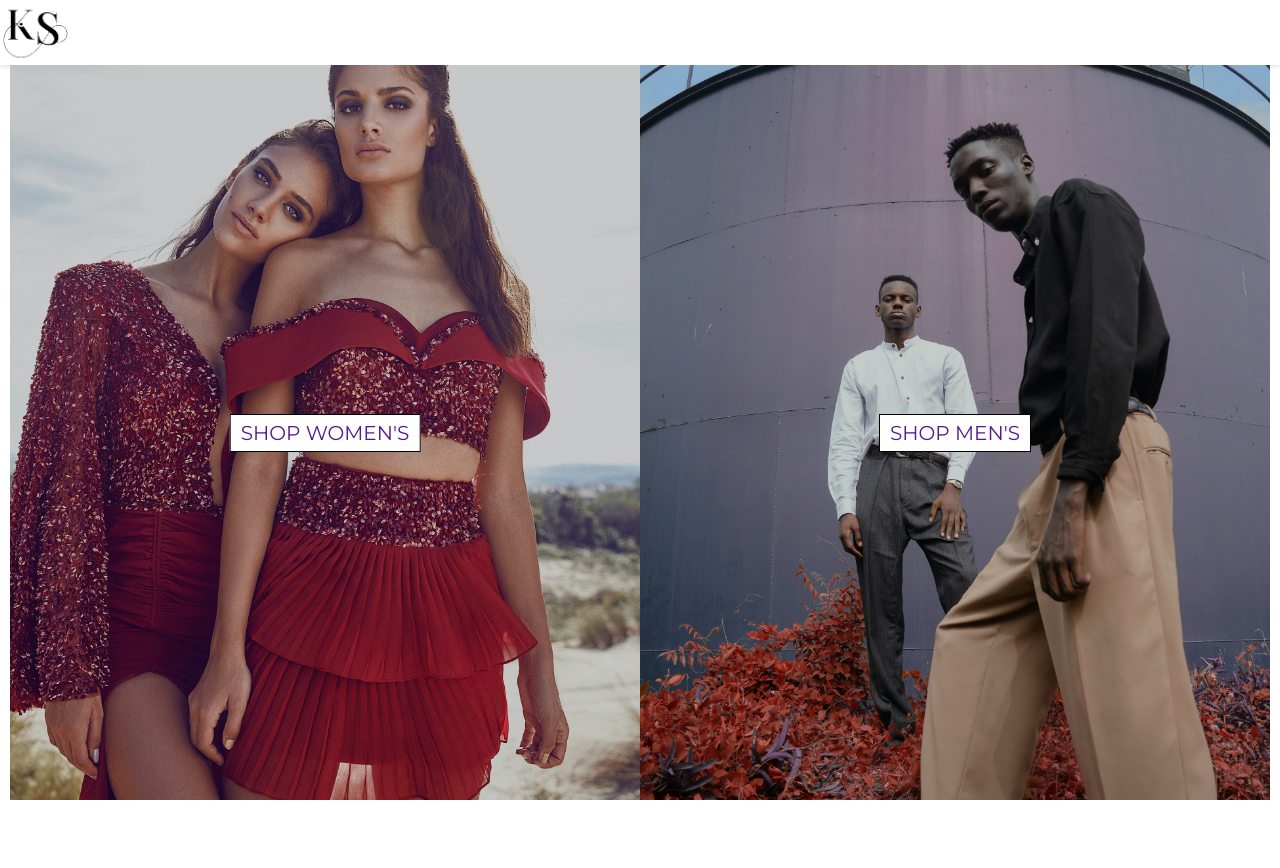
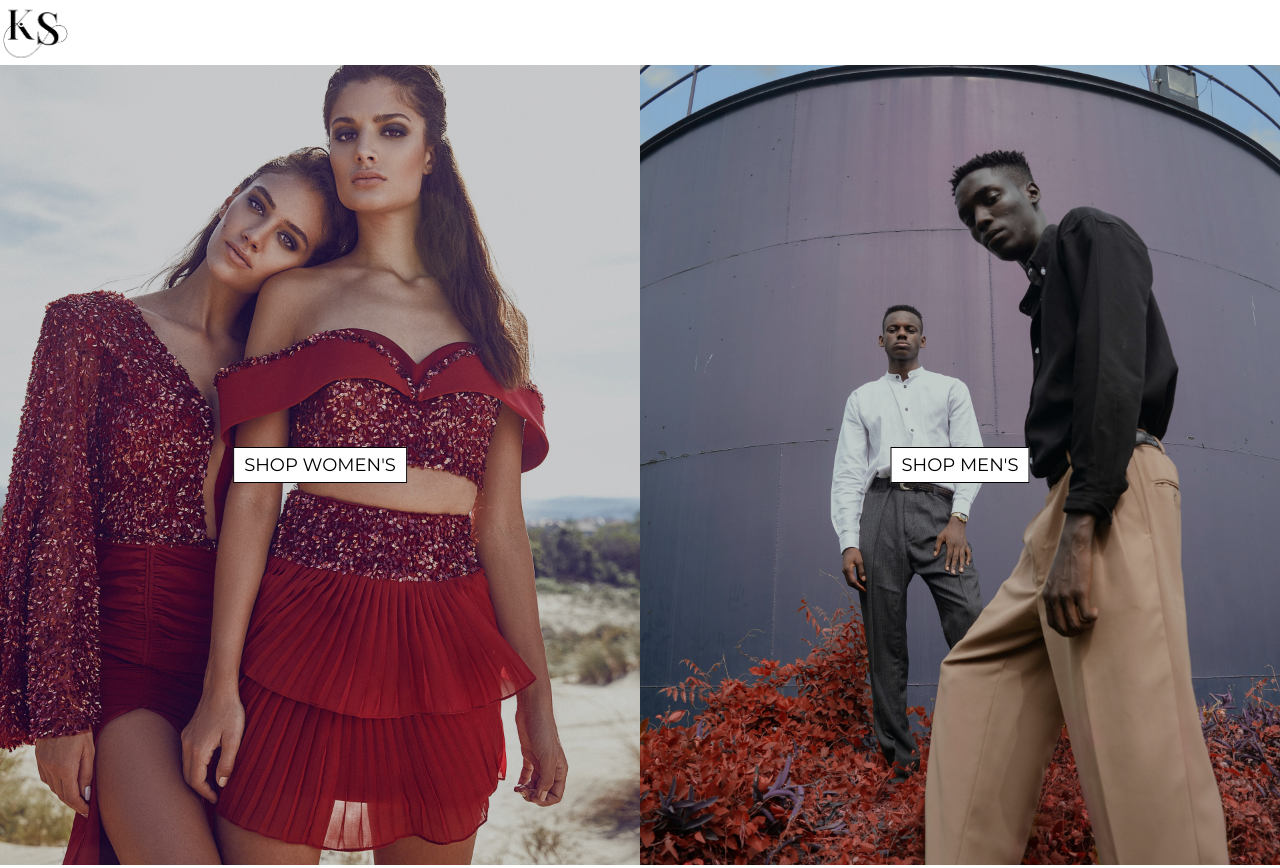
Before and after one commit to KaisaSS/e-commerce, a React (Create React App) app: page / in a window 1280 px wide. Before the commit the page ends 803 px from the top, so only its background shows below. Built offline with nearby package versions, Linux system fonts and the light colour scheme.

Commit message:
Add routing and create custom layouts

```diff
--- a/package.json
+++ b/package.json
@@ -9,7 +9,7 @@
     "node-sass": "^7.0.1",
     "react": "^17.0.2",
     "react-dom": "^17.0.2",
-    "react-router-dom": "^6.2.1",
+    "react-router-dom": "^5.3.0",
     "react-scripts": "5.0.0",
     "web-vitals": "^2.1.4"
   },
--- a/src/App.js
+++ b/src/App.js
@@ -1,15 +1,36 @@
 import React from "react";
-import Header from "./components/Header";
+import { Route, Switch } from "react-router-dom";
+//layouts
+import HomepageLayout from "./layouts/HomepageLayout";
+import MainLayout from "./layouts/MainLayout";
+//pages
 import Homepage from "./pages/Homepage";
+import Registration from "./pages/Registration";
+//styles
 import "./default.scss";
 
 function App() {
   return (
     <div className="App">
-      <Header />
-      <div className="main">
-        <Homepage />
-      </div>
+      <Switch>
+        <Route
+          exact
+          path="/"
+          render={() => (
+            <HomepageLayout>
+              <Homepage />
+            </HomepageLayout>
+          )}
+        />
+        <Route
+          path="/register"
+          render={() => (
+            <MainLayout>
+              <Registration />
+            </MainLayout>
+          )}
+        />
+      </Switch>
     </div>
   );
 }
--- a/src/components/Directory/styles.scss
+++ b/src/components/Directory/styles.scss
@@ -35,7 +35,7 @@
         -moz-transform: translate(-50%, -50%);
         z-index: 2;
         background: white;
-        font-size: 2rem;
+        font-size: 1.8rem;
         text-transform: uppercase;
         padding: 8px 10px;
         border: 1px solid black;
--- a/src/default.scss
+++ b/src/default.scss
@@ -19,7 +19,8 @@ body {
 html,
 body,
 #root,
-.App {
+.App,
+.fullHeight {
   height: 100%;
 }
 
@@ -32,6 +33,7 @@ body {
 
 a {
   text-decoration: none;
+  color: black;
   cursor: pointer;
 }
 
--- a/src/index.js
+++ b/src/index.js
@@ -1,10 +1,13 @@
 import React from "react";
 import ReactDOM from "react-dom";
+import { BrowserRouter } from "react-router-dom";
 import App from "./App";
 
 ReactDOM.render(
   <React.StrictMode>
-    <App />
+    <BrowserRouter>
+      <App />
+    </BrowserRouter>
   </React.StrictMode>,
   document.getElementById("root")
 );
--- /dev/null
+++ b/src/layouts/HomepageLayout.js
@@ -0,0 +1,13 @@
+import React from "react";
+import Header from "../components/Header";
+
+const HomepageLayout = ({ children }) => {
+  return (
+    <div className="fullHeight">
+      <Header />
+      {children}
+    </div>
+  );
+};
+
+export default HomepageLayout;
--- /dev/null
+++ b/src/layouts/MainLayout.js
@@ -0,0 +1,13 @@
+import React from "react";
+import Header from "../components/Header";
+
+const MainLayout = ({ children }) => {
+  return (
+    <div>
+      <Header />
+      <div className="main">{children}</div>
+    </div>
+  );
+};
+
+export default MainLayout;
```
Also changed, not shown: 1 other file (tests, documents, lock files or other folders).
